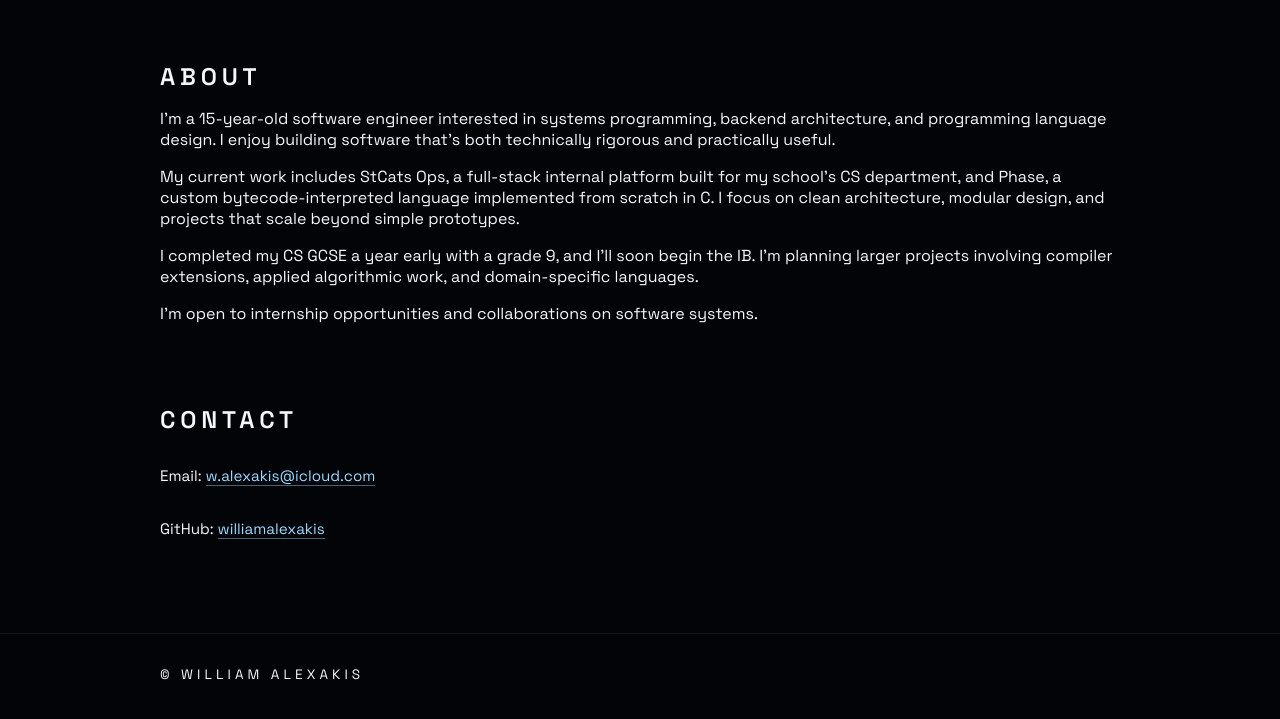
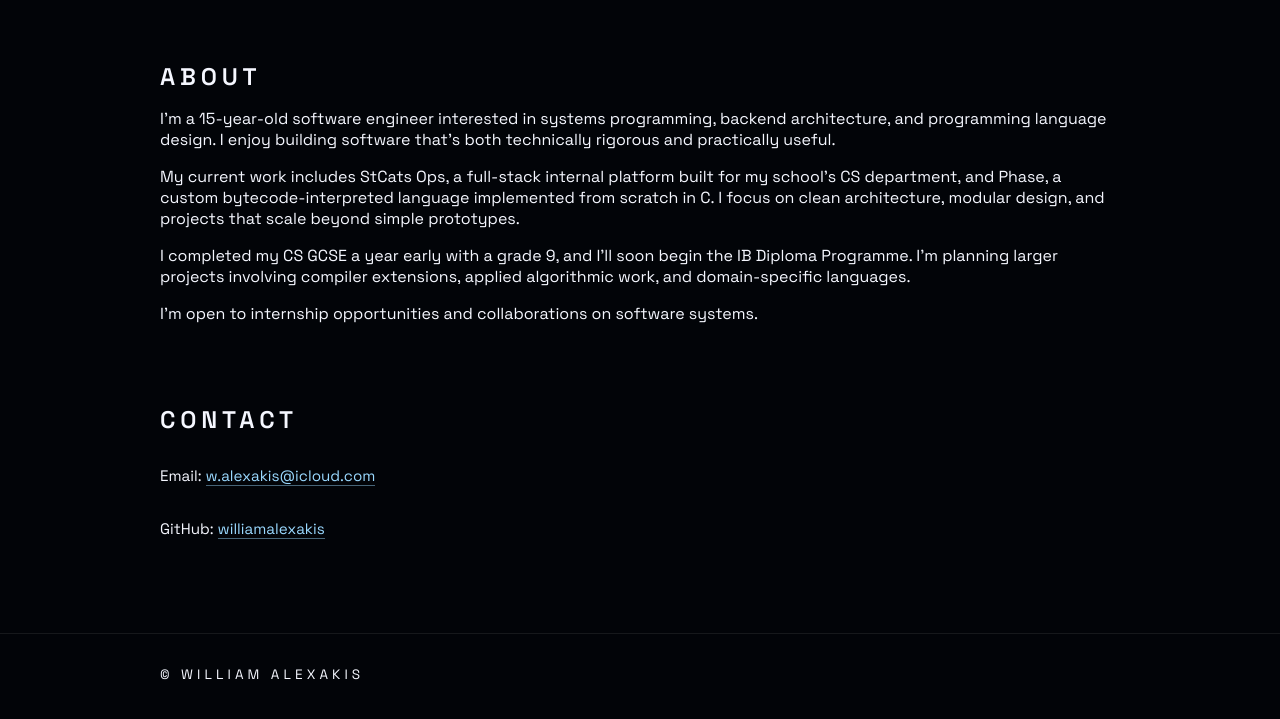
Before and after one commit to williamalexakis/portfolio, a plain HTML site: page index.html in a window 1280 px wide. Shown: the part 1725-2444 px from the top of the page. Drawn offline with Linux system fonts and the light colour scheme.

Commit message:
Fix: Add extra context to IB in About section

```diff
--- a/index.html
+++ b/index.html
@@ -205,7 +205,7 @@
 
                 <p>I'm a 15-year-old software engineer interested in systems programming, backend architecture, and programming language design. I enjoy building software that's both technically rigorous and practically useful.</p>
                 <p>My current work includes StCats Ops, a full-stack internal platform built for my school's CS department, and Phase, a custom bytecode-interpreted language implemented from scratch in C. I focus on clean architecture, modular design, and projects that scale beyond simple prototypes.</p>
-                <p>I completed my CS GCSE a year early with a grade 9, and I'll soon begin the IB. I'm planning larger projects involving compiler extensions, applied algorithmic work, and domain-specific languages.</p>
+                <p>I completed my CS GCSE a year early with a grade 9, and I'll soon begin the IB Diploma Programme. I'm planning larger projects involving compiler extensions, applied algorithmic work, and domain-specific languages.</p>
                 <p>I'm open to internship opportunities and collaborations on software systems.</p>
             </section>
 
```
